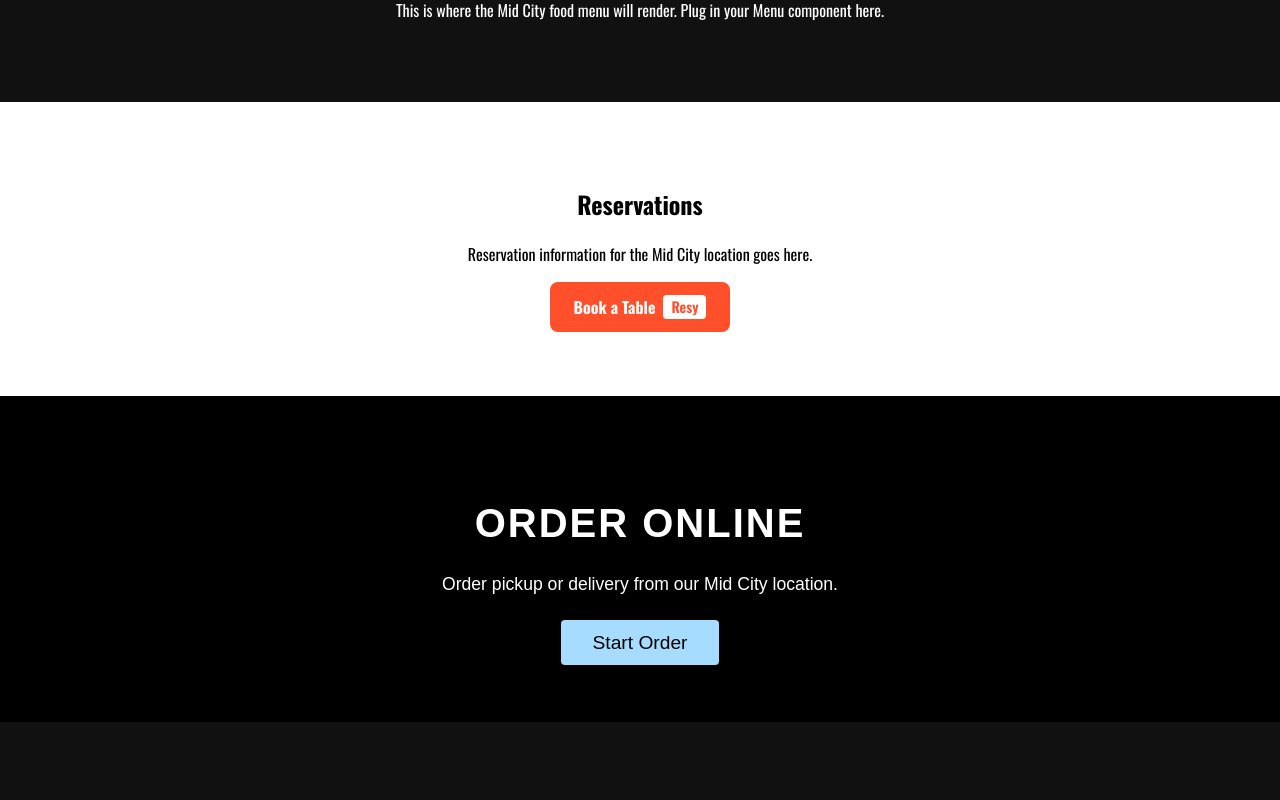
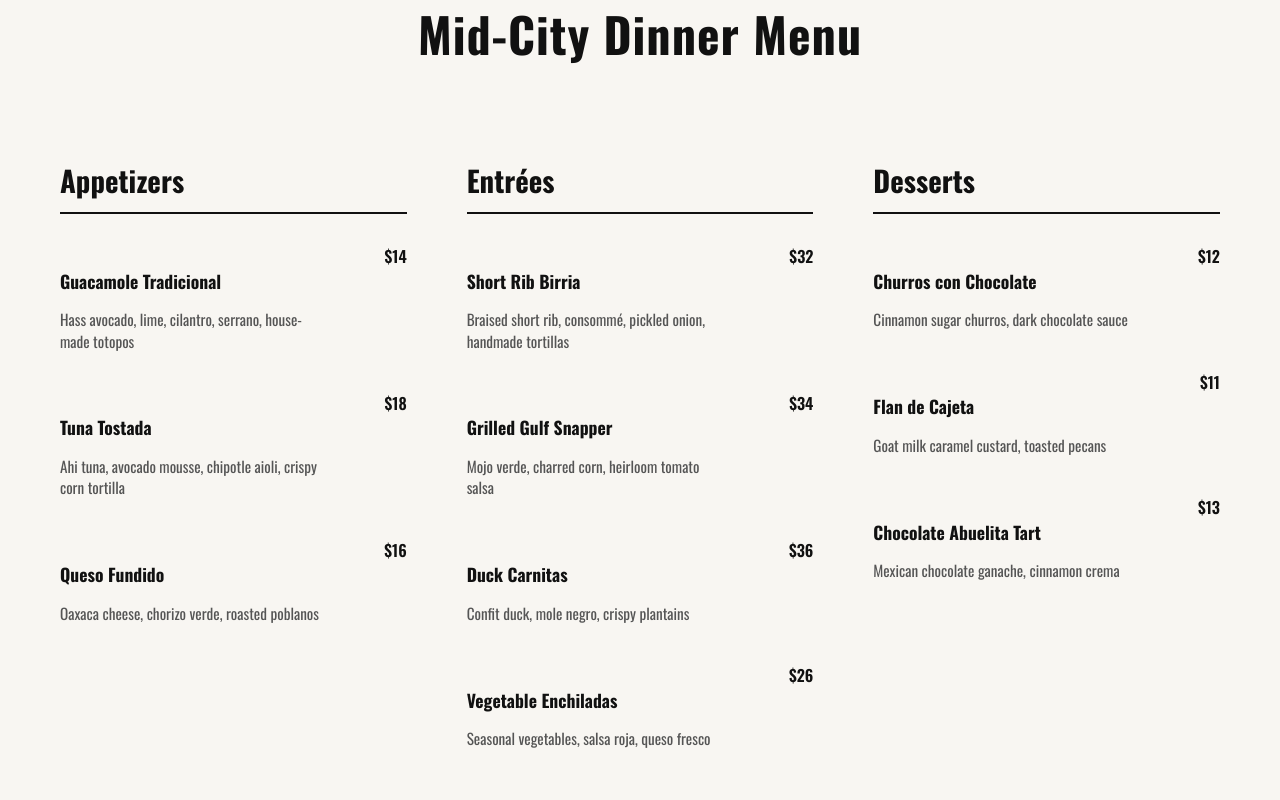
Before and after one commit to ravenhillh/espiritu-site, a React (Vite) app: page /midcity in a window 1280 px wide. Shown: the part 1620-2420 px from the top of the page. Built offline with nearby package versions, Linux system fonts and the light colour scheme; a web font is replaced by a local one.

Commit message:
add dummy menu

```diff
--- a/src/components/MidCity.tsx
+++ b/src/components/MidCity.tsx
@@ -169,12 +169,109 @@ const MidCity = () => {
       </section>
 
       {/* MENU SECTION */}
-      <section id="midcity-menu" className="midcity-section dark">
-        <h2>Menu</h2>
-        <p>
-          This is where the Mid City food menu will render. Plug in your Menu
-          component here.
-        </p>
+      <section id="midcity-menu" className="midcity-menu-section">
+        <h2 className="midcity-menu-title">Mid-City Dinner Menu</h2>
+
+        <div className="midcity-menu-grid">
+          {/* APPETIZERS */}
+          <div className="midcity-menu-category">
+            <h3>Appetizers</h3>
+
+            <div className="midcity-menu-item">
+              <div>
+                <h4>Guacamole Tradicional</h4>
+                <p>Hass avocado, lime, cilantro, serrano, house-made totopos</p>
+              </div>
+              <span>$14</span>
+            </div>
+
+            <div className="midcity-menu-item">
+              <div>
+                <h4>Tuna Tostada</h4>
+                <p>
+                  Ahi tuna, avocado mousse, chipotle aioli, crispy corn tortilla
+                </p>
+              </div>
+              <span>$18</span>
+            </div>
+
+            <div className="midcity-menu-item">
+              <div>
+                <h4>Queso Fundido</h4>
+                <p>Oaxaca cheese, chorizo verde, roasted poblanos</p>
+              </div>
+              <span>$16</span>
+            </div>
+          </div>
+
+          {/* ENTREES */}
+          <div className="midcity-menu-category">
+            <h3>Entrées</h3>
+
+            <div className="midcity-menu-item">
+              <div>
+                <h4>Short Rib Birria</h4>
+                <p>
+                  Braised short rib, consommé, pickled onion, handmade tortillas
+                </p>
+              </div>
+              <span>$32</span>
+            </div>
+
+            <div className="midcity-menu-item">
+              <div>
+                <h4>Grilled Gulf Snapper</h4>
+                <p>Mojo verde, charred corn, heirloom tomato salsa</p>
+              </div>
+              <span>$34</span>
+            </div>
+
+            <div className="midcity-menu-item">
+              <div>
+                <h4>Duck Carnitas</h4>
+                <p>Confit duck, mole negro, crispy plantains</p>
+              </div>
+              <span>$36</span>
+            </div>
+
+            <div className="midcity-menu-item">
+              <div>
+                <h4>Vegetable Enchiladas</h4>
+                <p>Seasonal vegetables, salsa roja, queso fresco</p>
+              </div>
+              <span>$26</span>
+            </div>
+          </div>
+
+          {/* DESSERTS */}
+          <div className="midcity-menu-category">
+            <h3>Desserts</h3>
+
+            <div className="midcity-menu-item">
+              <div>
+                <h4>Churros con Chocolate</h4>
+                <p>Cinnamon sugar churros, dark chocolate sauce</p>
+              </div>
+              <span>$12</span>
+            </div>
+
+            <div className="midcity-menu-item">
+              <div>
+                <h4>Flan de Cajeta</h4>
+                <p>Goat milk caramel custard, toasted pecans</p>
+              </div>
+              <span>$11</span>
+            </div>
+
+            <div className="midcity-menu-item">
+              <div>
+                <h4>Chocolate Abuelita Tart</h4>
+                <p>Mexican chocolate ganache, cinnamon crema</p>
+              </div>
+              <span>$13</span>
+            </div>
+          </div>
+        </div>
       </section>
 
       {/* RESERVATIONS SECTION */}
--- a/src/index.css
+++ b/src/index.css
@@ -990,11 +990,79 @@ button:focus-visible {
   border-bottom: 1px solid #ddd;
 }
 
+/* ==========================
+   MIDCITY MENU SECTION
+========================== */
+
+.midcity-menu-section {
+  padding: 100px 60px;
+  background-color: #f8f6f2;
+  color: #111;
+}
+
+.midcity-menu-title {
+  text-align: center;
+  font-size: 3rem;
+  margin-bottom: 60px;
+  letter-spacing: 1px;
+}
+
+.midcity-menu-grid {
+  display: grid;
+  grid-template-columns: repeat(3, 1fr);
+  gap: 60px;
+}
+
+.midcity-menu-category h3 {
+  font-size: 1.8rem;
+  margin-bottom: 30px;
+  border-bottom: 2px solid #111;
+  padding-bottom: 10px;
+}
+
+.midcity-menu-item {
+  display: flex;
+  justify-content: space-between;
+  align-items: flex-start;
+  margin-bottom: 24px;
+  gap: 15px;
+}
+
+.midcity-menu-item h4 {
+  font-size: 1.1rem;
+  margin-bottom: 6px;
+}
+
+.midcity-menu-item p {
+  font-size: 0.95rem;
+  color: #555;
+  line-height: 1.4;
+  max-width: 260px;
+}
+
+.midcity-menu-item span {
+  font-weight: 600;
+  white-space: nowrap;
+}
+
 html {
   scroll-behavior: smooth;
 }
 
 @media screen and (max-width: 768px) {
+  .midcity-menu-grid {
+    grid-template-columns: 1fr;
+    gap: 40px;
+  }
+
+  .midcity-menu-section {
+    padding: 80px 20px;
+  }
+
+  .midcity-menu-title {
+    font-size: 2.2rem;
+  }
+
   .midcity-location-section {
     flex-direction: column;
     padding: 60px 20px;
```
